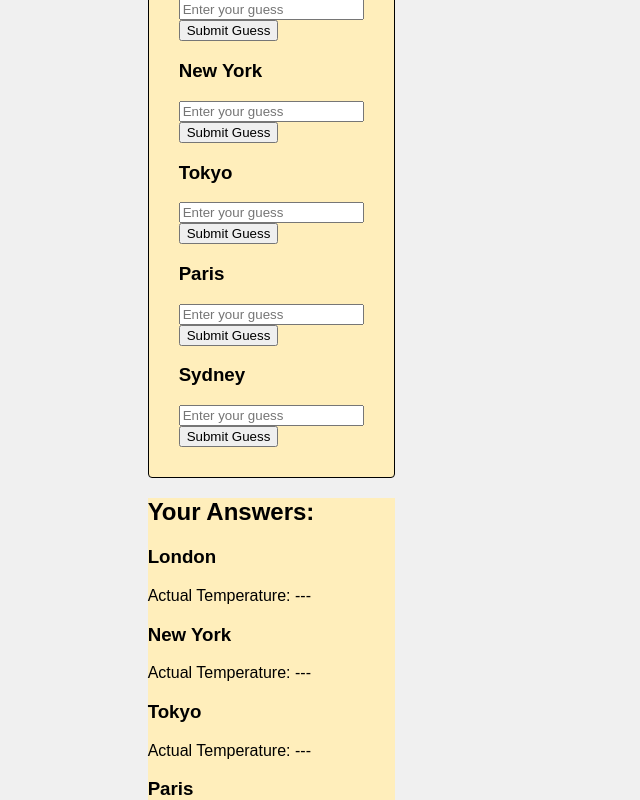
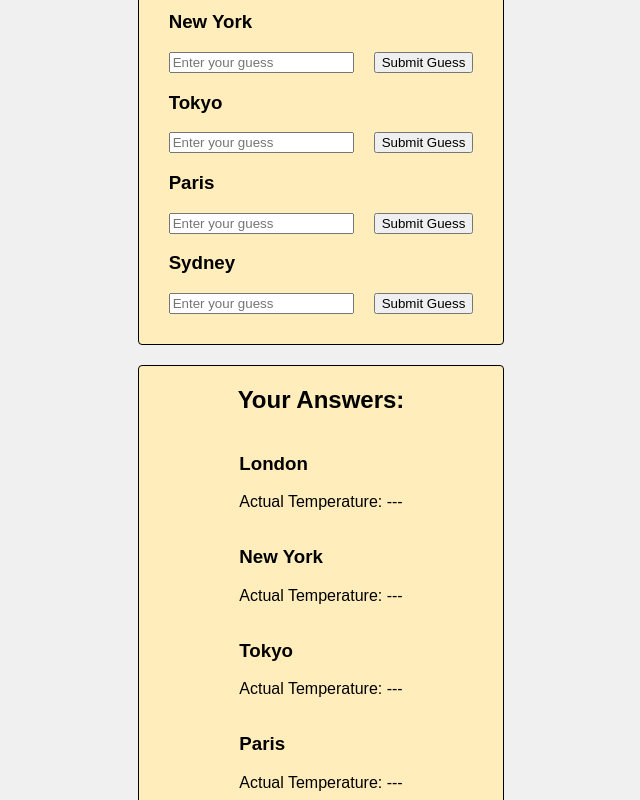
Before and after one commit to anigulkanyan1995/weather-game, a React (Create React App) app: page / in a window 1280 px wide. Shown: the part 280-1080 px from the top of the page, without its empty margins (319-959 px from the left). Built offline with nearby package versions, Linux system fonts and the light colour scheme.

Commit message:
change some styles

```diff
--- a/src/components/answersList/index.tsx
+++ b/src/components/answersList/index.tsx
@@ -1,17 +1,18 @@
 import React from 'react';
 import TextConstants from "../../constants/TextConstants";
 import {IAnswersListProps} from "../../types/types";
+import './styles.scss';
 
 const AnswersList: React.FC<IAnswersListProps> = ({ userAnswers, cities }) => {
     return (
-        <div style={{backgroundColor: '#FFEEBB'}}>
+        <div className='answerList'>
             <h2>{TextConstants.ANSWERS_LIST.YOUR_ANSWERS}</h2>
             {cities.map((city, index) => (
                 <div key={index}>
                     <h3>{city.name}</h3>
                     <p>Actual Temperature: {city.actualTemp !== null ? `${city.actualTemp}°C` : '---'}</p>
                     {userAnswers[index] && (
-                        <p>Your Guess: {userAnswers[index].userGuess}°C</p>
+                        <p>{TextConstants.GUESS_FORM.YOUR_GUESS} {userAnswers[index].userGuess}°C</p>
                     )}
                 </div>
             ))}
--- /dev/null
+++ b/src/components/answersList/styles.scss
@@ -0,0 +1,9 @@
+.answerList {
+  display: flex;
+  justify-content: center;
+  align-items: center;
+  flex-direction: column;
+  background-color: #FFEEBB;
+  border: 0.5px solid black;
+  border-radius: 4px;
+}
--- a/src/components/game/styles.scss
+++ b/src/components/game/styles.scss
@@ -4,7 +4,6 @@
   flex-wrap: wrap;
 
   & > div {
-    flex: 0 0 calc(50% - 30px);
     margin-bottom: 30px;
   }
 }
@@ -13,20 +12,23 @@
   display: flex;
   justify-content: center;
   flex-wrap: wrap;
+  .resultBox {
+    width: 100%;
+    margin: 0 auto;
+    padding: 20px;
+    border-radius: 4px;
+  }
 
   & > div {
-    flex: 0 0 calc(50% - 30px);
     margin-bottom: 30px;
   }
 }
 
 .answerListContainer {
-  flex: 0 0 calc(50% - 30px);
   margin-bottom: 20px
 }
 
 .guessFormContainer {
-  flex: 0 0 calc(50% - 30px);
   margin-bottom: 20px;
   background-color: #FFEEBB;
   border: 0.5px solid black;
--- a/src/components/guessForm/index.tsx
+++ b/src/components/guessForm/index.tsx
@@ -24,7 +24,7 @@ const GuessForm: React.FC<IGuessFormProps> = ({ onGuess }) => {
                 onChange={(e) => setGuess(Number(e.target.value))}
                 disabled={submittedGuess !== ''}
             />
-            <button type="submit" disabled={submittedGuess !== ''}>
+            <button type="submit" disabled={submittedGuess !== ''} style={{marginLeft: '20px'}}>
                 {TextConstants.GUESS_FORM.SUBMIT_GUESS}
             </button>
         </form>
--- a/src/components/resultBox/index.tsx
+++ b/src/components/resultBox/index.tsx
@@ -1,5 +1,5 @@
 import React from 'react';
-import {IResultBoxProps} from '../../types/types';
+import { IResultBoxProps } from '../../types/types';
 import TextConstants from '../../constants/TextConstants';
 
 const ResultBox: React.FC<IResultBoxProps> = ({ userAnswers }) => {
@@ -18,20 +18,22 @@ const ResultBox: React.FC<IResultBoxProps> = ({ userAnswers }) => {
     return (
         <div className="resultBox">
             <h2>Result</h2>
-            <p>{resultMessage}</p>
+            <p className={guessedCount >= 3 ? 'resultBoxCongratulations' : 'resultBoxGameOver'}>
+                {resultMessage}
+            </p>
             <div className="answerList">
                 <h3>Your Answers:</h3>
-                <ul>
-                    {userAnswers.map((answer, index) => (
-                        <li key={index}>
-                            Your Guess: {answer.userGuess}°C&nbsp;&nbsp;
+                {userAnswers.map((answer, index) => (
+                    <div key={index}>
+                        <p>Your Guess: {answer.userGuess}°C</p>
+                        <p className={answer.actualTemp !== null ? guessedCount >= 3 ? 'resultBoxCongratulations' : 'resultBoxGameOver' : ''}>
                             Actual Temperature:{' '}
                             {answer.actualTemp !== null
                                 ? `${answer.actualTemp}°C`
                                 : '---'}
-                        </li>
-                    ))}
-                </ul>
+                        </p>
+                    </div>
+                ))}
             </div>
         </div>
     );
--- a/src/constants/TextConstants.ts
+++ b/src/constants/TextConstants.ts
@@ -2,7 +2,8 @@ const TextConstants = {
     GUESS_FORM: {
       GUESS_TITLE: 'Guess The Temperature',
       ENTER_YOUR_GUESS: 'Enter your guess',
-      SUBMIT_GUESS: 'Submit Guess'
+      SUBMIT_GUESS: 'Submit Guess',
+      YOUR_GUESS: 'Your Guess:'
     },
     ANSWERS_LIST: {
         YOUR_ANSWERS: 'Your Answers:'
```
Also changed, not shown: src/components/resultBox/styles.scss (+12 -1 lines).
